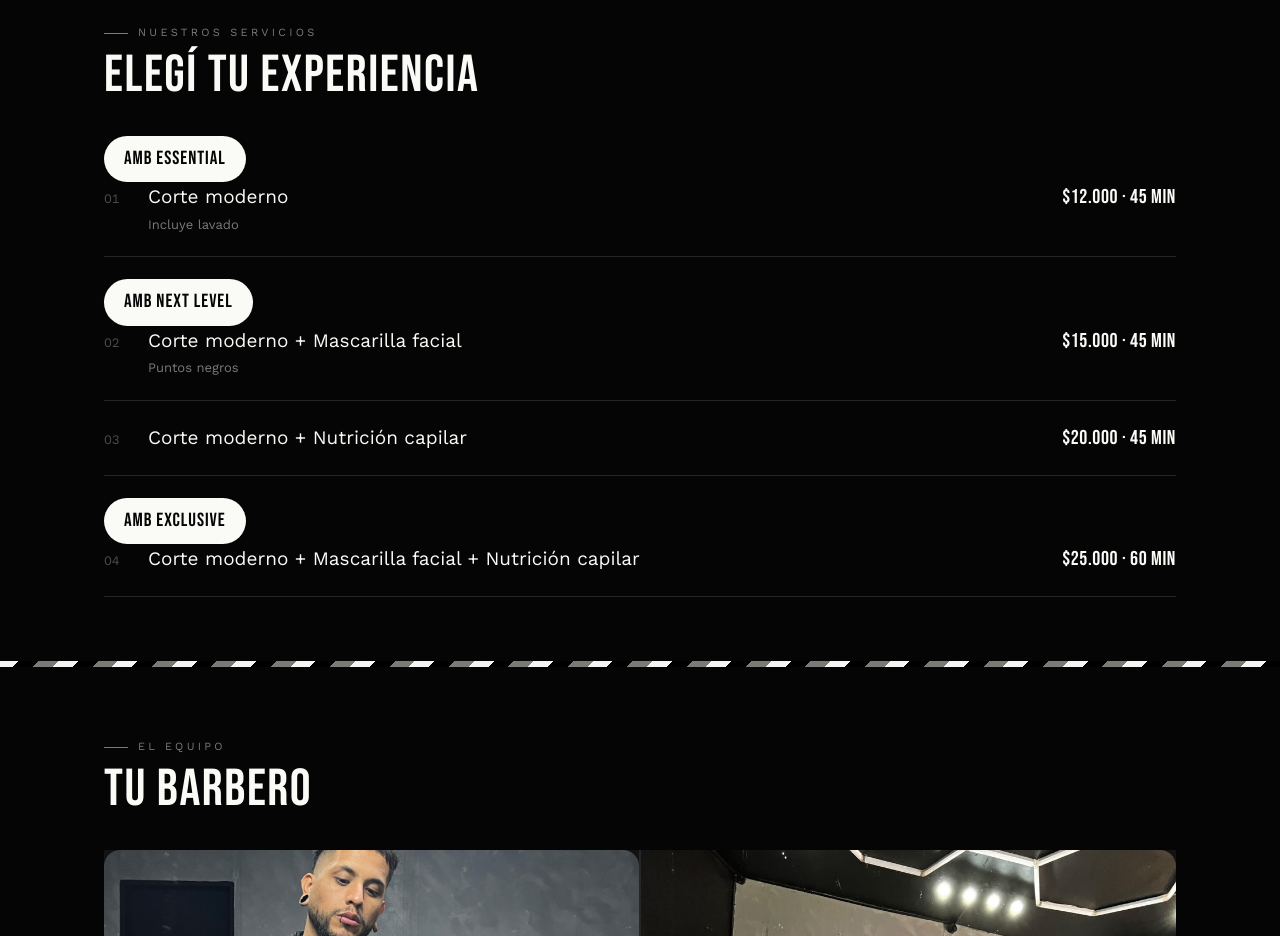
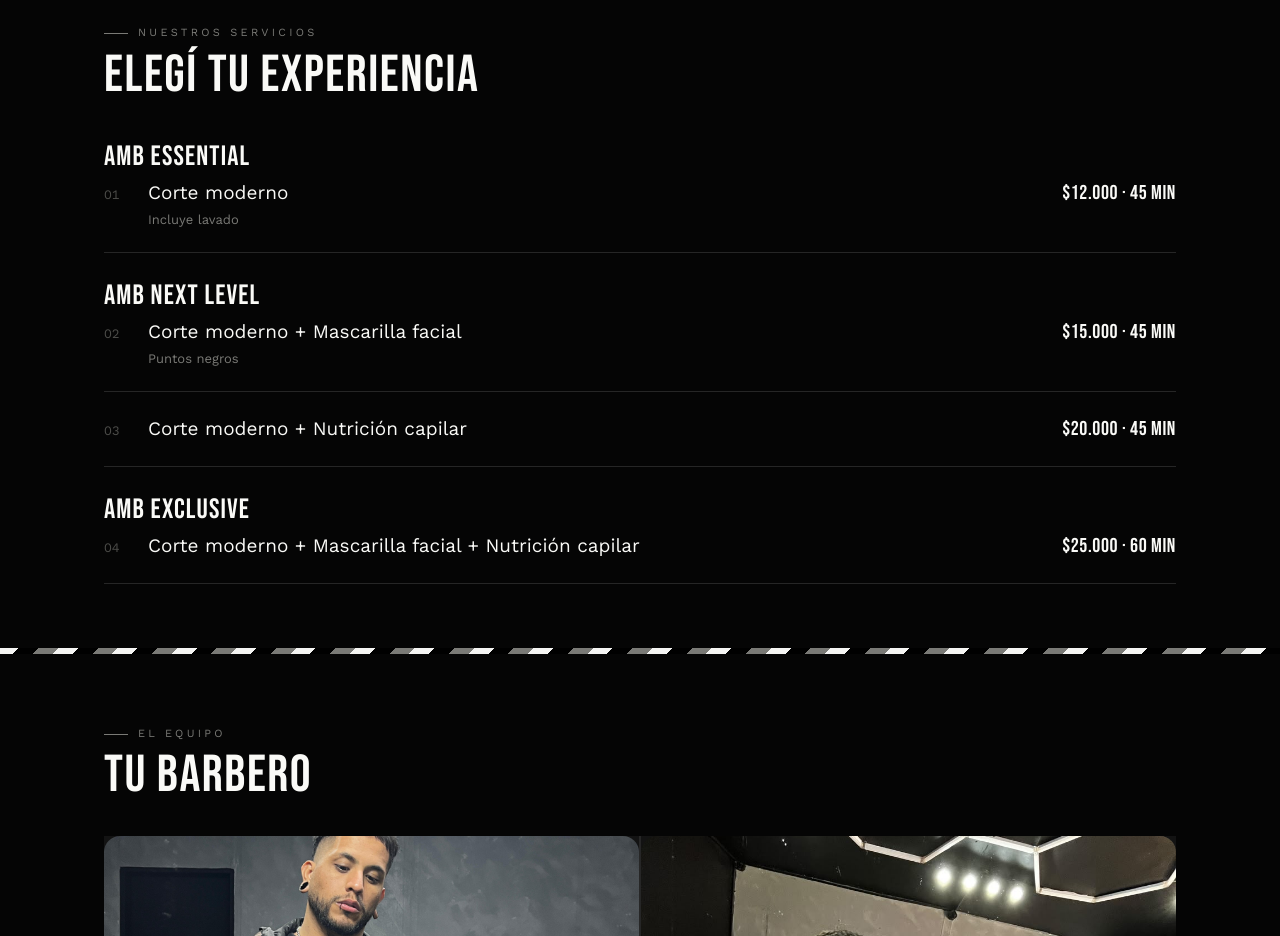
Before and after one commit to nomadcode02-design/amb-barber, a plain HTML site: page index.html in a window 1280 px wide. Shown: the part 2540-3476 px from the top of the page. Drawn offline with nearby package versions, Linux system fonts and the light colour scheme.

Commit message:
Cartel de servicio como texto plano en vez de pastilla

```diff
--- a/style.css
+++ b/style.css
@@ -136,9 +136,10 @@ section{padding:64px 0}
 .service-badge-wrap{display:flex;padding-top:22px}
 .service-badge-wrap:first-child{padding-top:0}
 .service-badge{
-  background:var(--fg);color:var(--bg);
-  padding:9px 20px;border-radius:999px;
-  font-family:'Bebas Neue',sans-serif;font-size:19px;letter-spacing:.05em;
+  color:var(--fg);
+  font-family:'Bebas Neue',sans-serif;
+  font-size:clamp(22px,5vw,28px);
+  letter-spacing:.04em;
 }
 .service-row .num{color:var(--fg-dimmer);font-size:13px;width:28px;flex-shrink:0;font-variant-numeric:tabular-nums}
 .service-row .name{flex:1;font-size:19px}
```
